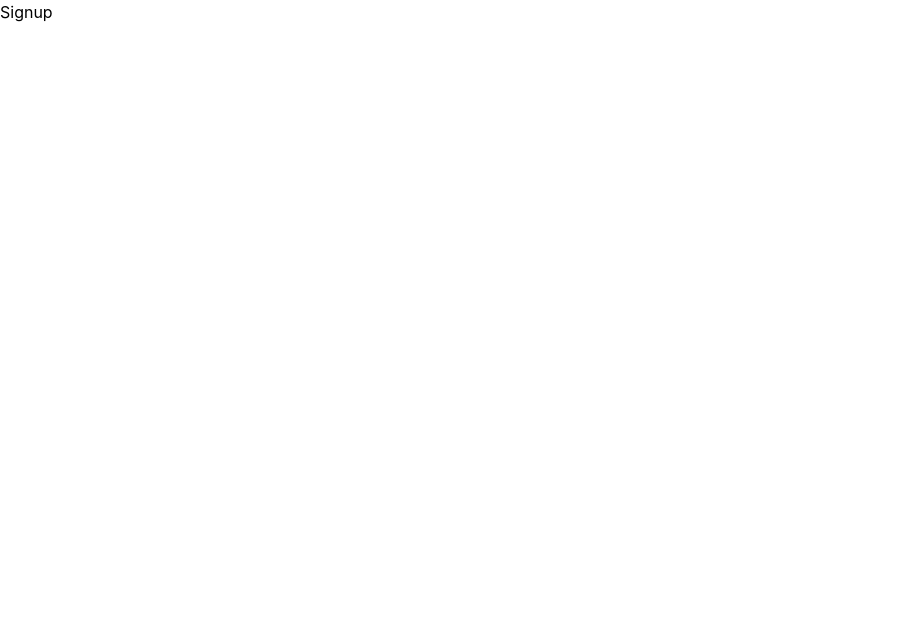
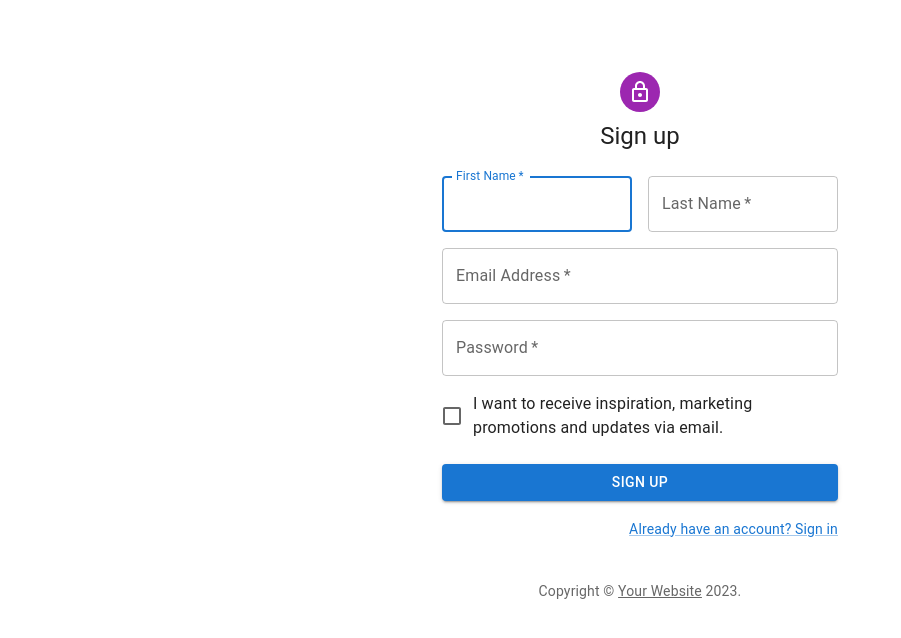
Before and after one commit to Priyankaa2503/loc-pvt, a React (Create React App) app: page /signup in a window 1280 px wide. Shown: the top 638 px of the page, without its empty margins (0-901 px from the left). Built offline with nearby package versions, Linux system fonts and the light colour scheme.

Commit message:
added signup and login page

```diff
--- a/package.json
+++ b/package.json
@@ -3,6 +3,10 @@
   "version": "0.1.0",
   "private": true,
   "dependencies": {
+    "@emotion/react": "^11.10.6",
+    "@emotion/styled": "^11.10.6",
+    "@mui/icons-material": "^5.11.11",
+    "@mui/material": "^5.11.12",
     "@testing-library/jest-dom": "^5.16.5",
     "@testing-library/react": "^13.4.0",
     "@testing-library/user-event": "^13.5.0",
--- a/src/Login/signup/Login.jsx
+++ b/src/Login/signup/Login.jsx
@@ -1,7 +1,140 @@
-import React from 'react'
+import * as React from "react";
+import Avatar from "@mui/material/Avatar";
+import Button from "@mui/material/Button";
+import CssBaseline from "@mui/material/CssBaseline";
+import TextField from "@mui/material/TextField";
+import FormControlLabel from "@mui/material/FormControlLabel";
+import Checkbox from "@mui/material/Checkbox";
+import Link from "@mui/material/Link";
+import Paper from "@mui/material/Paper";
+import Box from "@mui/material/Box";
+import Grid from "@mui/material/Grid";
+import LockOutlinedIcon from "@mui/icons-material/LockOutlined";
+import Typography from "@mui/material/Typography";
+import { createTheme, ThemeProvider } from "@mui/material/styles";
 
-export default function Login() {
+function Copyright(props) {
   return (
-    <div>Login</div>
-  )
+    <Typography
+      variant="body2"
+      color="text.secondary"
+      align="center"
+      {...props}
+    >
+      {"Copyright © "}
+      <Link color="inherit" href="https://mui.com/">
+        Your Website
+      </Link>{" "}
+      {new Date().getFullYear()}
+      {"."}
+    </Typography>
+  );
 }
+
+const theme = createTheme();
+
+export default function SignInSide() {
+  const handleSubmit = (event) => {
+    event.preventDefault();
+    const data = new FormData(event.currentTarget);
+    console.log({
+      email: data.get("email"),
+      password: data.get("password"),
+    });
+  };
+
+  return (
+    <ThemeProvider theme={theme}>
+      <Grid container component="main" sx={{ height: "100vh" }}>
+        <CssBaseline />
+        <Grid
+          item
+          xs={false}
+          sm={4}
+          md={7}
+          sx={{
+            backgroundImage: "url(https://source.unsplash.com/random)",
+            backgroundRepeat: "no-repeat",
+            backgroundColor: (t) =>
+              t.palette.mode === "light"
+                ? t.palette.grey[50]
+                : t.palette.grey[900],
+            backgroundSize: "cover",
+            backgroundPosition: "center",
+          }}
+        />
+        <Grid item xs={12} sm={8} md={5} component={Paper} elevation={6} square>
+          <Box
+            sx={{
+              my: 8,
+              mx: 4,
+              display: "flex",
+              flexDirection: "column",
+              alignItems: "center",
+            }}
+          >
+            <Avatar sx={{ m: 1, bgcolor: "secondary.main" }}>
+              <LockOutlinedIcon />
+            </Avatar>
+            <Typography component="h1" variant="h5">
+              Sign in
+            </Typography>
+            <Box
+              component="form"
+              noValidate
+              onSubmit={handleSubmit}
+              sx={{ mt: 1 }}
+            >
+              <TextField
+                margin="normal"
+                required
+                fullWidth
+                id="email"
+                label="Email Address"
+                name="email"
+                autoComplete="email"
+                autoFocus
+              />
+              <TextField
+                margin="normal"
+                required
+                fullWidth
+                name="password"
+                label="Password"
+                type="password"
+                id="password"
+                autoComplete="current-password"
+              />
+              <FormControlLabel
+                control={<Checkbox value="remember" color="primary" />}
+                label="Remember me"
+              />
+              <Button
+                type="submit"
+                fullWidth
+                variant="contained"
+                sx={{ mt: 3, mb: 2 }}
+                className="bg-white"
+              >
+                Sign In
+              </Button>
+              <Grid container>
+                <Grid item xs>
+                  <Link href="#" variant="body2">
+                    Forgot password?
+                  </Link>
+                </Grid>
+                <Grid item>
+                  <Link href="#" variant="body2">
+                    {"Don't have an account? Sign Up"}
+                  </Link>
+                </Grid>
+              </Grid>
+              <Copyright sx={{ mt: 5 }} />
+            </Box>
+          </Box>
+        </Grid>
+      </Grid>
+    </ThemeProvider>
+  );
+}
--- a/src/Login/signup/Signup.jsx
+++ b/src/Login/signup/Signup.jsx
@@ -1,7 +1,131 @@
-import React from 'react'
+import * as React from 'react';
+import Avatar from '@mui/material/Avatar';
+import Button from '@mui/material/Button';
+import CssBaseline from '@mui/material/CssBaseline';
+import TextField from '@mui/material/TextField';
+import FormControlLabel from '@mui/material/FormControlLabel';
+import Checkbox from '@mui/material/Checkbox';
+import Link from '@mui/material/Link';
+import Grid from '@mui/material/Grid';
+import Box from '@mui/material/Box';
+import LockOutlinedIcon from '@mui/icons-material/LockOutlined';
+import Typography from '@mui/material/Typography';
+import Container from '@mui/material/Container';
+import { createTheme, ThemeProvider } from '@mui/material/styles';
 
-export default function Signup() {
+function Copyright(props) {
   return (
-    <div>Signup</div>
-  )
+    <Typography variant="body2" color="text.secondary" align="center" {...props}>
+      {'Copyright © '}
+      <Link color="inherit" href="https://mui.com/">
+        Your Website
+      </Link>{' '}
+      {new Date().getFullYear()}
+      {'.'}
+    </Typography>
+  );
 }
+
+const theme = createTheme();
+
+export default function SignUp() {
+  const handleSubmit = (event) => {
+    event.preventDefault();
+    const data = new FormData(event.currentTarget);
+    console.log({
+      email: data.get('email'),
+      password: data.get('password'),
+    });
+  };
+
+  return (
+    <ThemeProvider theme={theme}>
+      <Container component="main" maxWidth="xs">
+        <CssBaseline />
+        <Box
+          sx={{
+            marginTop: 8,
+            display: 'flex',
+            flexDirection: 'column',
+            alignItems: 'center',
+          }}
+        >
+          <Avatar sx={{ m: 1, bgcolor: 'secondary.main' }}>
+            <LockOutlinedIcon />
+          </Avatar>
+          <Typography component="h1" variant="h5">
+            Sign up
+          </Typography>
+          <Box component="form" noValidate onSubmit={handleSubmit} sx={{ mt: 3 }}>
+            <Grid container spacing={2}>
+              <Grid item xs={12} sm={6}>
+                <TextField
+                  autoComplete="given-name"
+                  name="firstName"
+                  required
+                  fullWidth
+                  id="firstName"
+                  label="First Name"
+                  autoFocus
+                />
+              </Grid>
+              <Grid item xs={12} sm={6}>
+                <TextField
+                  required
+                  fullWidth
+                  id="lastName"
+                  label="Last Name"
+                  name="lastName"
+                  autoComplete="family-name"
+                />
+              </Grid>
+              <Grid item xs={12}>
+                <TextField
+                  required
+                  fullWidth
+                  id="email"
+                  label="Email Address"
+                  name="email"
+                  autoComplete="email"
+                />
+              </Grid>
+              <Grid item xs={12}>
+                <TextField
+                  required
+                  fullWidth
+                  name="password"
+                  label="Password"
+                  type="password"
+                  id="password"
+                  autoComplete="new-password"
+                />
+              </Grid>
+              <Grid item xs={12}>
+                <FormControlLabel
+                  control={<Checkbox value="allowExtraEmails" color="primary" />}
+                  label="I want to receive inspiration, marketing promotions and updates via email."
+                />
+              </Grid>
+            </Grid>
+            <Button
+              type="submit"
+              fullWidth
+              variant="contained"
+              sx={{ mt: 3, mb: 2 }}
+            >
+              Sign Up
+            </Button>
+            <Grid container justifyContent="flex-end">
+              <Grid item>
+                <Link href="#" variant="body2">
+                  Already have an account? Sign in
+                </Link>
+              </Grid>
+            </Grid>
+          </Box>
+        </Box>
+        <Copyright sx={{ mt: 5 }} />
+      </Container>
+    </ThemeProvider>
+  );
+}
--- a/src/components/Navbar.jsx
+++ b/src/components/Navbar.jsx
@@ -1,7 +1,5 @@
-import React from 'react'
+import React from "react";
 
 export default function Navbar() {
-  return (
-    <div>Navbar</div>
-  )
+  return <div>Navbar</div>;
 }
--- a/src/pages/Home.jsx
+++ b/src/pages/Home.jsx
@@ -1,7 +1,5 @@
-import React from 'react'
+import React from "react";
 
 export default function Home() {
-  return (
-    <div>Home</div>
-  )
+  return <div>Home</div>;
 }
```
Also changed, not shown: src/App.js (+12 -18 lines), 1 other file (tests, documents, lock files or other folders).
